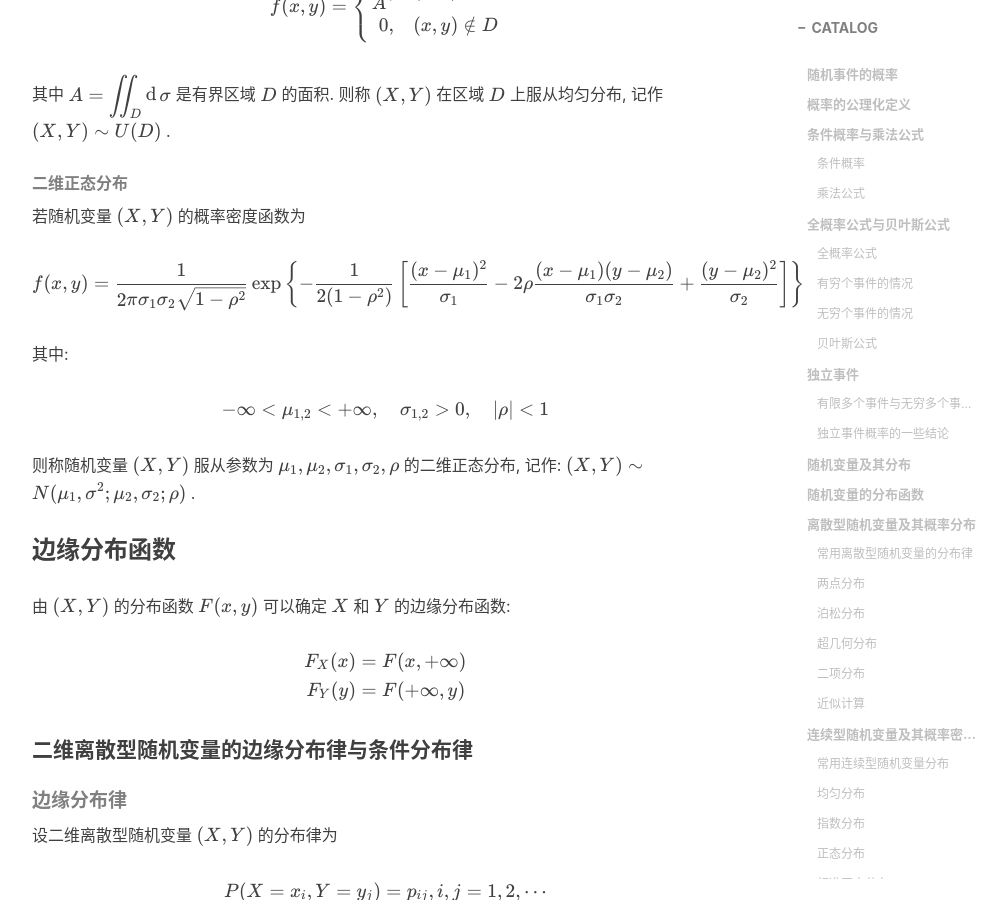
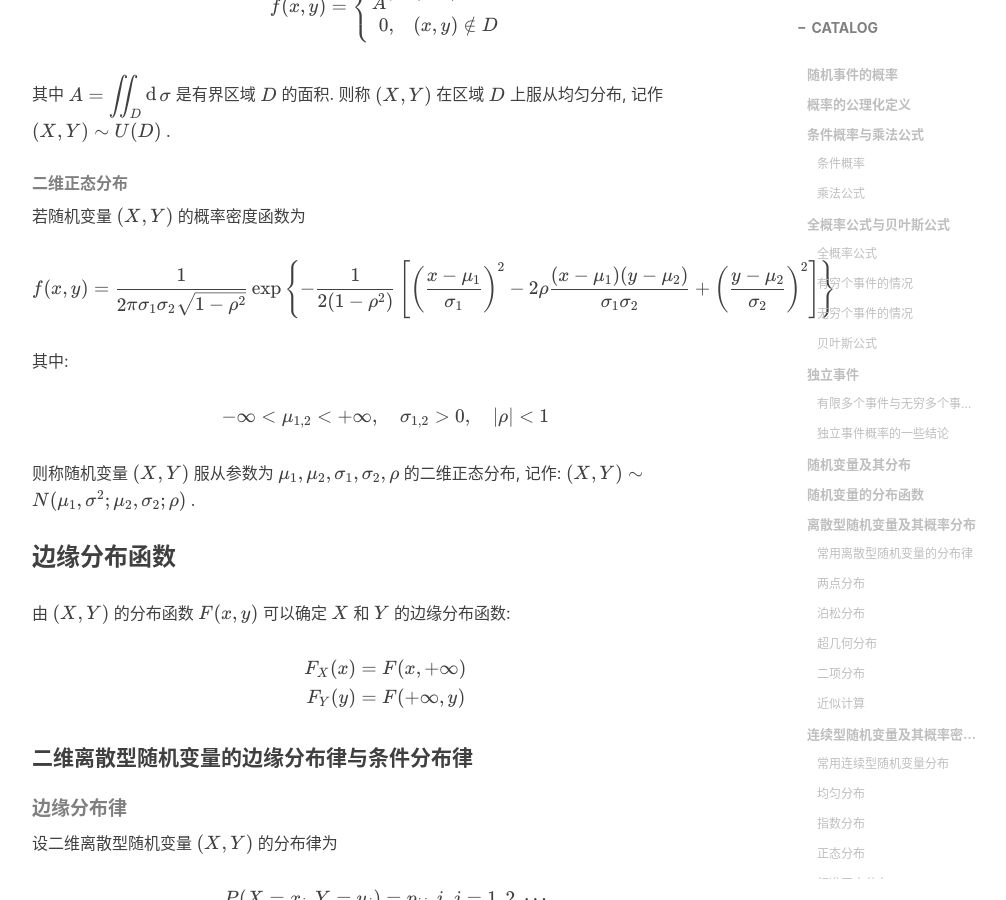
Before and after one commit to Coekjan/coekjan.github.io, a Jekyll site: the page built from _posts/Probability-Statistics/2021-01-03-Probability-Theory.md, in a window 1280 px wide and 900 px high, scrolled down 12286 px. Shown: the whole window, without its empty margins (233-1239 px from the left). Built offline with Jekyll 4.4.1, drawn with Linux system fonts in a browser that asks for light colours; nearby versions of some CDN libraries; comment, search, counter and statistics services are not loaded.

Commit message:
Update 2021-01-03-Probability-Theory.md

```diff
--- a/_posts/Probability-Statistics/2021-01-03-Probability-Theory.md
+++ b/_posts/Probability-Statistics/2021-01-03-Probability-Theory.md
@@ -478,7 +478,7 @@ $$
 若随机变量 $(X,Y)$ 的概率密度函数为
 
 $$
-f(x,y)=\frac{1}{2\pi\sigma_1\sigma_2\sqrt{1-\rho^2}}\exp\left\{-\frac{1}{2(1-\rho^2)}\left[\frac{(x-\mu_1)^2}{\sigma_1}-2\rho\frac{(x-\mu_1)(y-\mu_2)}{\sigma_1\sigma_2}+\frac{(y-\mu_2)^2}{\sigma_2}\right]\right\}
+f(x,y)=\frac{1}{2\pi\sigma_1\sigma_2\sqrt{1-\rho^2}}\exp\left\{-\frac{1}{2(1-\rho^2)}\left[\left(\frac{x-\mu_1}{\sigma_1}\right)^2-2\rho\frac{(x-\mu_1)(y-\mu_2)}{\sigma_1\sigma_2}+\left(\frac{y-\mu_2}{\sigma_2}\right)^2\right]\right\}
 $$
 
 其中:
```
